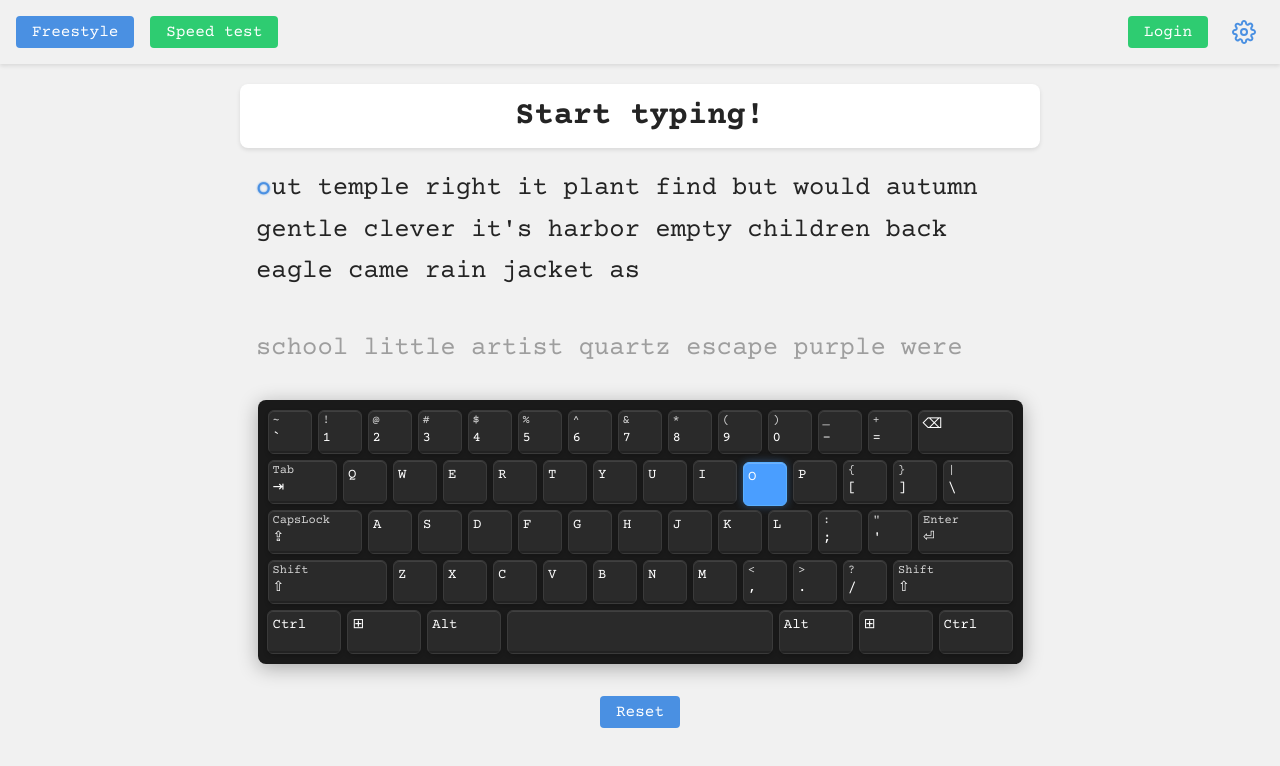
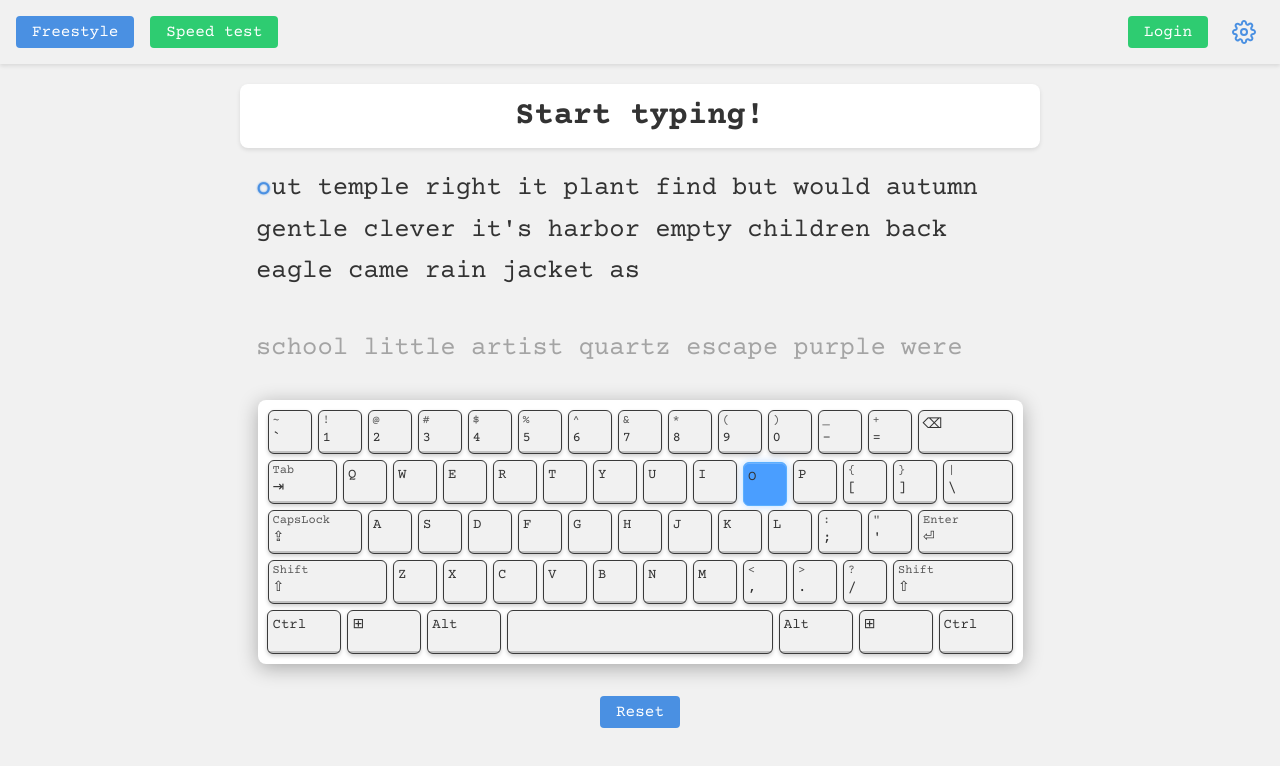
Before and after one commit to nstoichev/typing-game, a React (Vite) app: page /practice in a window 1280 px wide. Shown: the top 766 px of the page. Built offline with nearby package versions, Linux system fonts and the light colour scheme; no server answers.

Commit message:
fix: Update theme color on initial load

```diff
--- a/src/App.jsx
+++ b/src/App.jsx
@@ -14,6 +14,7 @@ import { AuthProvider, useAuth } from './contexts/AuthContext'
 import { TeamsProvider } from './contexts/TeamsContext'
 import Auth from './components/Auth'
 import TeamStatsUpdater from './components/TeamStatsUpdater'
+import { useTheme } from './hooks/useTheme'
 
 function ProtectedRoute({ children }) {
   const { currentUser } = useAuth();
@@ -25,6 +26,9 @@ function AppContent() {
   const [showFingerLayout, setShowFingerLayout] = useState(false);
   const [showHands, setShowHands] = useState(false);
   const [textSource, setTextSource] = useState('random');
+
+  // Initialize theme
+  useTheme();
 
   return (
     <div className="app">
--- a/src/components/VirtualKeyboard.module.css
+++ b/src/components/VirtualKeyboard.module.css
@@ -2,7 +2,8 @@
   display: flex;
   flex-direction: column;
   gap: 6px;
-  background-color: #1a1a1a;
+  background-color: var(--card-bg-color);
+  color: var(--text-color);
   padding: 10px;
   border-radius: 8px;
   user-select: none;
@@ -22,16 +23,15 @@
 .key {
   width: 44px;
   height: 44px;
-  background-color: #2a2a2a;
+  background-color: var(--background-color);
+  color: var(--text-color);
   border-radius: 6px;
   display: flex;
   padding: 4px;
   box-sizing: border-box;
-  color: #ffffff;
   font-size: 14px;
   font-weight: 500;
-  box-shadow: 0 2px 4px rgba(0, 0, 0, 0.2),
-              inset 0 1px 0 rgba(255, 255, 255, 0.1);
+  box-shadow: 0 2px 4px rgba(0, 0, 0, 0.2), inset 0 1px 0 rgba(255, 255, 255, 0.1);
   transition: all 0.15s ease;
   border: 1px solid #3a3a3a;
   position: relative;
--- /dev/null
+++ b/src/hooks/useTheme.js
@@ -0,0 +1,44 @@
+import { useEffect } from 'react';
+import { useAuth } from '../contexts/AuthContext';
+
+export const useTheme = () => {
+  const { userData } = useAuth();
+
+  // Get OS theme preference
+  const getOSTheme = () => {
+    return window.matchMedia('(prefers-color-scheme: dark)').matches ? 'dark' : 'light';
+  };
+
+  // Update CSS variables based on theme
+  const updateThemeVariables = (theme) => {
+    const root = document.documentElement;
+    if (theme === 'dark') {
+      root.style.setProperty('--text-color', 'var(--light-color)');
+      root.style.setProperty('--background-color', 'var(--dark-color)');
+      root.style.setProperty('--card-bg-color', 'var(--dark-color-active)');
+      root.style.setProperty('--card-shadow', 'var(--box-shadow-dark)');
+      root.style.setProperty('--card-shadow-hover', 'var(--box-shadow-dark-wide)');
+      root.style.setProperty('--button-bg', '#444');
+    } else {
+      root.style.setProperty('--text-color', 'var(--dark-color)');
+      root.style.setProperty('--background-color', 'var(--light-color)');
+      root.style.setProperty('--card-bg-color', 'var(--light-color-active)');
+      root.style.setProperty('--card-shadow', 'var(--box-shadow-light)');
+      root.style.setProperty('--card-shadow-hover', 'var(--box-shadow-light-hover)');
+      root.style.setProperty('--button-bg', 'var(--button-bg-color-light)');
+    }
+  };
+
+  useEffect(() => {
+    // If user is logged in and has a theme preference, use it
+    if (userData?.theme) {
+      updateThemeVariables(userData.theme);
+    } else {
+      // Otherwise use OS preference
+      const osTheme = getOSTheme();
+      updateThemeVariables(osTheme);
+    }
+  }, [userData?.theme]);
+
+  return { updateThemeVariables };
+};
--- a/src/index.css
+++ b/src/index.css
@@ -14,8 +14,8 @@
   --box-shadow-light-hover: 0 0 0 2px #4a90e2, 0 4px 8px rgba(74, 144, 226, 0.2);
   --border-color-light: #ddd;
 
-  --dark-color: #242424;
-  --dark-color-active: #111;
+  --dark-color: #333;
+  --dark-color-active: #242424;
   --box-shadow-dark: 0 2px 10px rgba(255, 255, 255, 0.4);
   --box-shadow-dark-wide: 0 0px 20px rgba(255, 255, 255, 0.7);
   --box-shadow-dark-active: 0 0 0 2px #4a90e2, 0 4px 8px rgba(74, 144, 226, 0.2);
--- a/src/pages/Account.jsx
+++ b/src/pages/Account.jsx
@@ -3,6 +3,7 @@ import { useAuth } from '../contexts/AuthContext';
 import css from './Account.module.css';
 import { doc, getDoc, updateDoc } from 'firebase/firestore';
 import { db } from '../firebase/config';
+import { useTheme } from '../hooks/useTheme';
 
 const Account = () => {
   const { currentUser, userData, setUserData } = useAuth();
@@ -12,31 +13,7 @@ const Account = () => {
     activity: false,
     preferences: false
   });
-
-  // Get OS theme preference
-  const getOSTheme = () => {
-    return window.matchMedia('(prefers-color-scheme: dark)').matches ? 'dark' : 'light';
-  };
-
-  // Update CSS variables based on theme
-  const updateThemeVariables = (theme) => {
-    const root = document.documentElement;
-    if (theme === 'dark') {
-      root.style.setProperty('--text-color', 'var(--light-color)');
-      root.style.setProperty('--background-color', 'var(--dark-color)');
-      root.style.setProperty('--card-bg-color', 'var(--dark-color-active)');
-      root.style.setProperty('--card-shadow', 'var(--box-shadow-dark)');
-      root.style.setProperty('--card-shadow-hover', 'var(--box-shadow-dark-wide)');
-      root.style.setProperty('--button-bg', '#444');
-    } else {
-      root.style.setProperty('--text-color', 'var(--dark-color)');
-      root.style.setProperty('--background-color', 'var(--light-color)');
-      root.style.setProperty('--card-bg-color', 'var(--light-color-active)');
-      root.style.setProperty('--card-shadow', 'var(--box-shadow-light)');
-      root.style.setProperty('--card-shadow-hover', 'var(--box-shadow-light-hover)');
-      root.style.setProperty('--button-bg', 'var(--button-bg-color-light)');
-    }
-  };
+  const { updateThemeVariables } = useTheme();
 
   React.useEffect(() => {
     const fetchUserData = async () => {
@@ -47,16 +24,7 @@ const Account = () => {
 
           if (userDoc.exists()) {
             const data = userDoc.data();
-            // If user hasn't set a theme preference, use OS preference
-            if (!data.theme) {
-              const osTheme = getOSTheme();
-              await updateDoc(userRef, { theme: osTheme });
-              setUserData({ ...data, theme: osTheme });
-              updateThemeVariables(osTheme);
-            } else {
-              setUserData(data);
-              updateThemeVariables(data.theme);
-            }
+            setUserData(data);
           }
         } catch (error) {
           console.error('Error fetching user data:', error);
```
